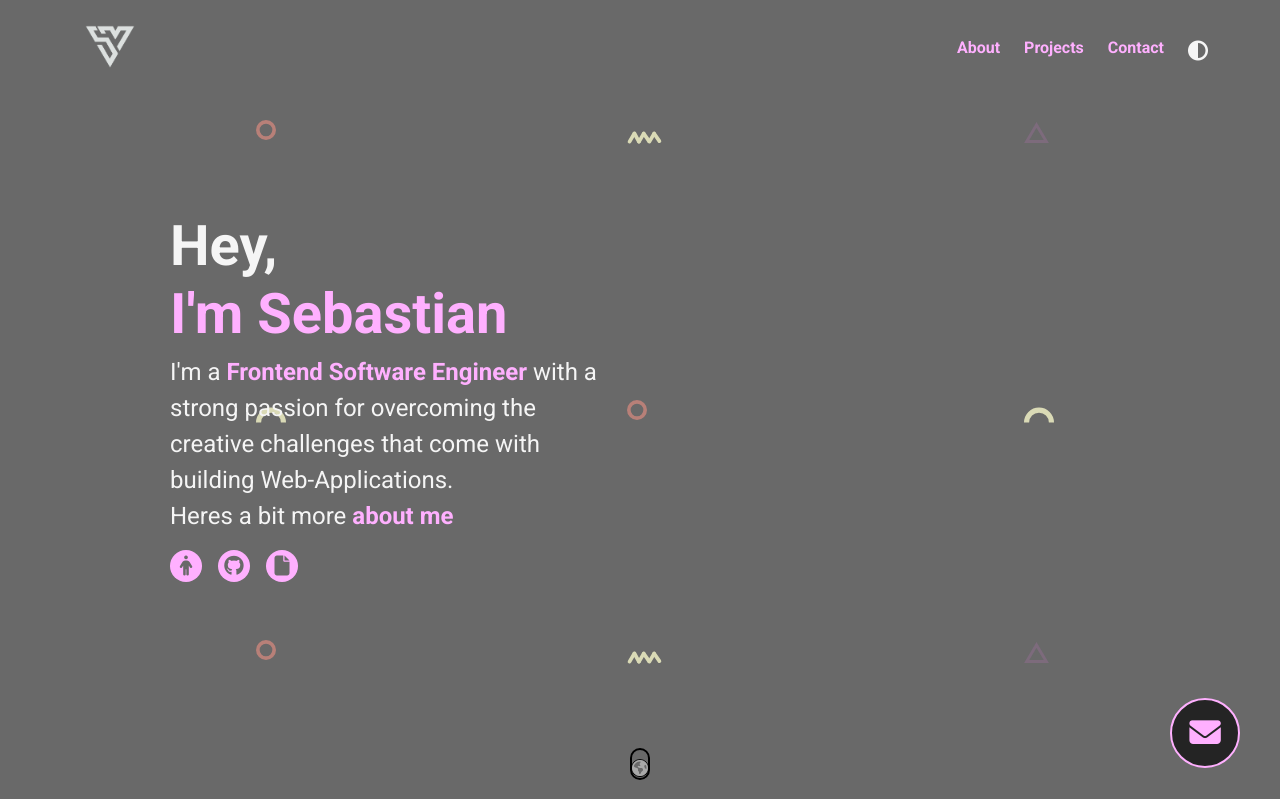
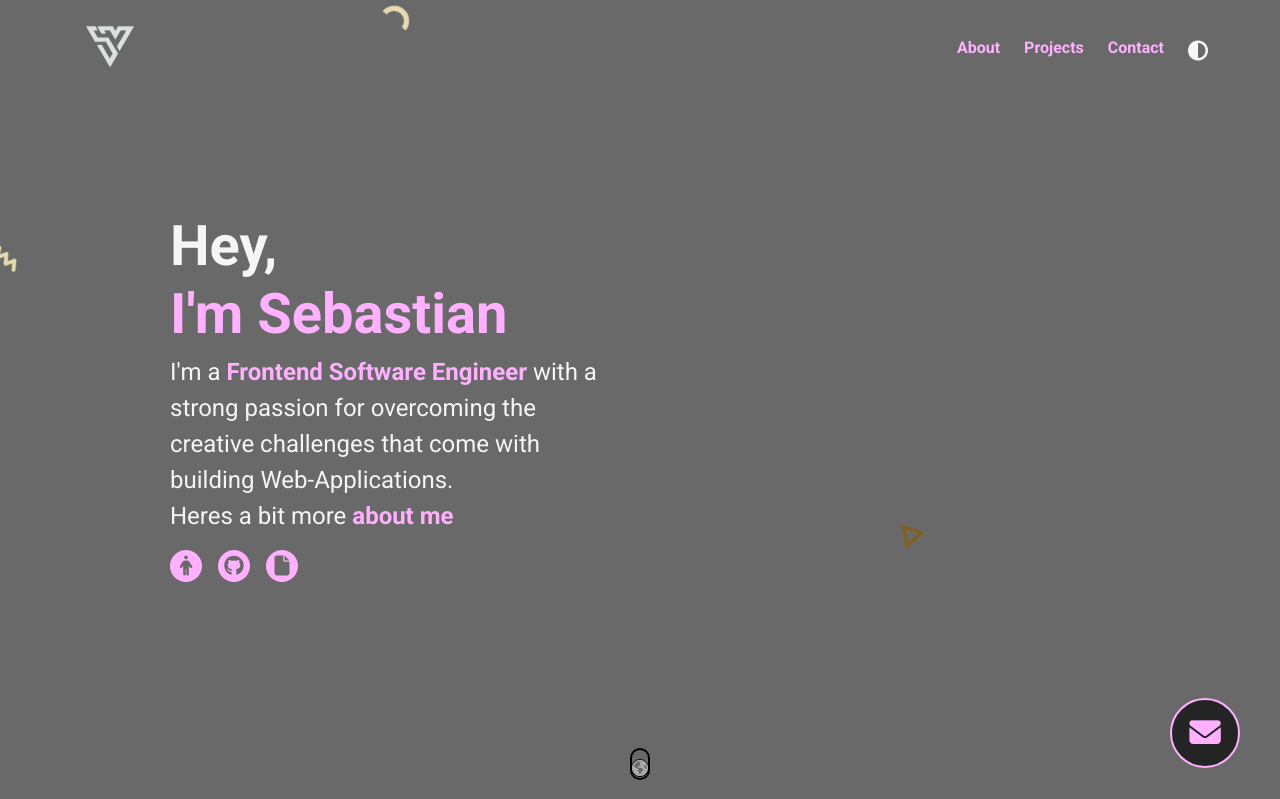
Before and after one commit to sebas-the-artist/my_E-Portfolio, a plain HTML site: page index.html in a window 1280 px wide. Both pictures are taken after a click on the item 1198 px from the left and 50 px from the top of the page. Shown: the top 799 px of the page. Drawn offline with nearby package versions, Linux system fonts and the light colour scheme.

Commit message:
fixed the 'onmousemove' thang it looks way better now, also its centered , scroll behavior is set to none

```diff
--- a/index.html
+++ b/index.html
@@ -182,16 +182,17 @@
 
 
         <img src="e-portfolio.assets/squiggly.svg" class="shape shape-1">
-        <img src="e-portfolio.assets/triangle.svg" class="shape shape-2">
+        <img src="e-portfolio.assets/triangle.svg" class="shape shape-2 tri">
         <img src="e-portfolio.assets/semi circle.svg" class="shape shape-3">
         <img src="e-portfolio.assets/circle.svg" class="shape shape-4">
         <img src="e-portfolio.assets/semi circle.svg" class="shape shape-5">
-        <img src="e-portfolio.assets/circle.svg" class="shape shape-6">
+        <img src="e-portfolio.assets/triangle.svg" class="shape shape-6 tri">
+        <!-- <img src="e-portfolio.assets/circle.svg" class="shape shape-6"> -->
         <img src="e-portfolio.assets/squiggly.svg" class="shape shape-7">
-        <img src="e-portfolio.assets/triangle.svg" class="shape shape-8">
+        <img src="e-portfolio.assets/triangle.svg" class="shape shape-8 tri">
         <img src="e-portfolio.assets/semi circle.svg" class="shape shape-1700">
-        <img src="e-portfolio.assets/circle.svg" class="shape shape-0">
-
+        <img src="e-portfolio.assets/triangle.svg" class="shape shape-0 tri">
+        <!--         <img src="e-portfolio.assets/circle.svg" class="shape shape-0"> -->
 
     </section>
 
@@ -222,7 +223,8 @@
                                         <i class="fa-brands fa-github"></i>
                                     </a>
 
-                                    <a href="#" class="project__description--link">
+                                    <a href="https://rick-n-morty-api-react.vercel.app/" target="_blank"
+                                        class="project__description--link">
                                         <i class="fa-solid fa-link"></i>
                                     </a>
                                 </div>
@@ -248,7 +250,8 @@
                                         <i class="fa-brands fa-github"></i>
                                     </a>
 
-                                    <a href="#" class="project__description--link">
+                                    <a href="https://library-react-version.vercel.app/" target="_blank"
+                                        class="project__description--link">
                                         <i class="fa-solid fa-link"></i>
                                     </a>
                                 </div>
--- a/index.js
+++ b/index.js
@@ -3,8 +3,33 @@
 //xSSG4mKNPS7AGUiDA      UMoRBjsiN_M9CU_7m
 
 let contrastToggle = false
+
+const scaleFactor = 1;
+const shapes = document.querySelectorAll(".shape");
+
+// Helper to get center of viewport
+function getViewportCenter() {
+  return {
+    x: window.innerWidth / 2,
+    y: window.innerHeight / 2
+  };
+}
+
+function moveBackground(event) {
+  const center = getViewportCenter();
+  // Calculate offset from center, not top left
+  const offsetX = (event.clientX - center.x) * scaleFactor;
+  const offsetY = (event.clientY - center.y) * scaleFactor;
+
+  shapes.forEach((shape, i) => {
+    const direction = (i % 2 === 0) ? 1 : -1;
+    shape.style.transform = `translate(${offsetX * direction}px, ${offsetY * direction}px) rotate(${(offsetX + offsetY) * 10 * direction}deg)`;
+  });
+}
+
+window.addEventListener('mousemove', moveBackground);
+/*
 const scaleFactor = 1 / 20
-
 
 function moveBackground(event) {
     const shapes = document.querySelectorAll(".shape");
@@ -19,6 +44,7 @@ function moveBackground(event) {
         shapes[i].style.transform = `translate(${x * boolInt}px, ${y * boolInt}px) rotate(${(x + y) * 10 * boolInt}deg)`
     }
 }
+ */
 
 
 
--- a/styles.css
+++ b/styles.css
@@ -5,6 +5,7 @@
   padding: 0;
   box-sizing: border-box;
   font-family: "Roboto", sans-serif;
+  scroll-behavior: none;
 }
 
 html {
@@ -263,7 +264,7 @@ LANDING PAGE
   rotate: -360deg;
 }
 .fa-envelope {
-  transition: all 900ms ease-in-out;
+  transition: all 1600ms ease-in-out;
   animation: pulse 750ms infinite alternate-reverse ease;
 }
 .fa-envelope:hover {
@@ -552,6 +553,7 @@ nav {
 }
 .modal__exit:hover {
   cursor: url("e-portfolio.assets/oth666.cur"), pointer;
+  /*color: rgb(255, 176, 255);*/
 }
 
 .dark-theme .title,
@@ -591,7 +593,13 @@ nav {
   color: white;
 }
 .dark-theme .shape {
-  filter: sepia(80%);
+  filter: sepia(90%);
+}
+.dark-theme .tri {
+  filter: hue-rotate(160deg) contrast(80%);
+}
+.dark-theme ::-webkit-scrollbar-track {
+  background: #696969;
 }
 
 /*
```
